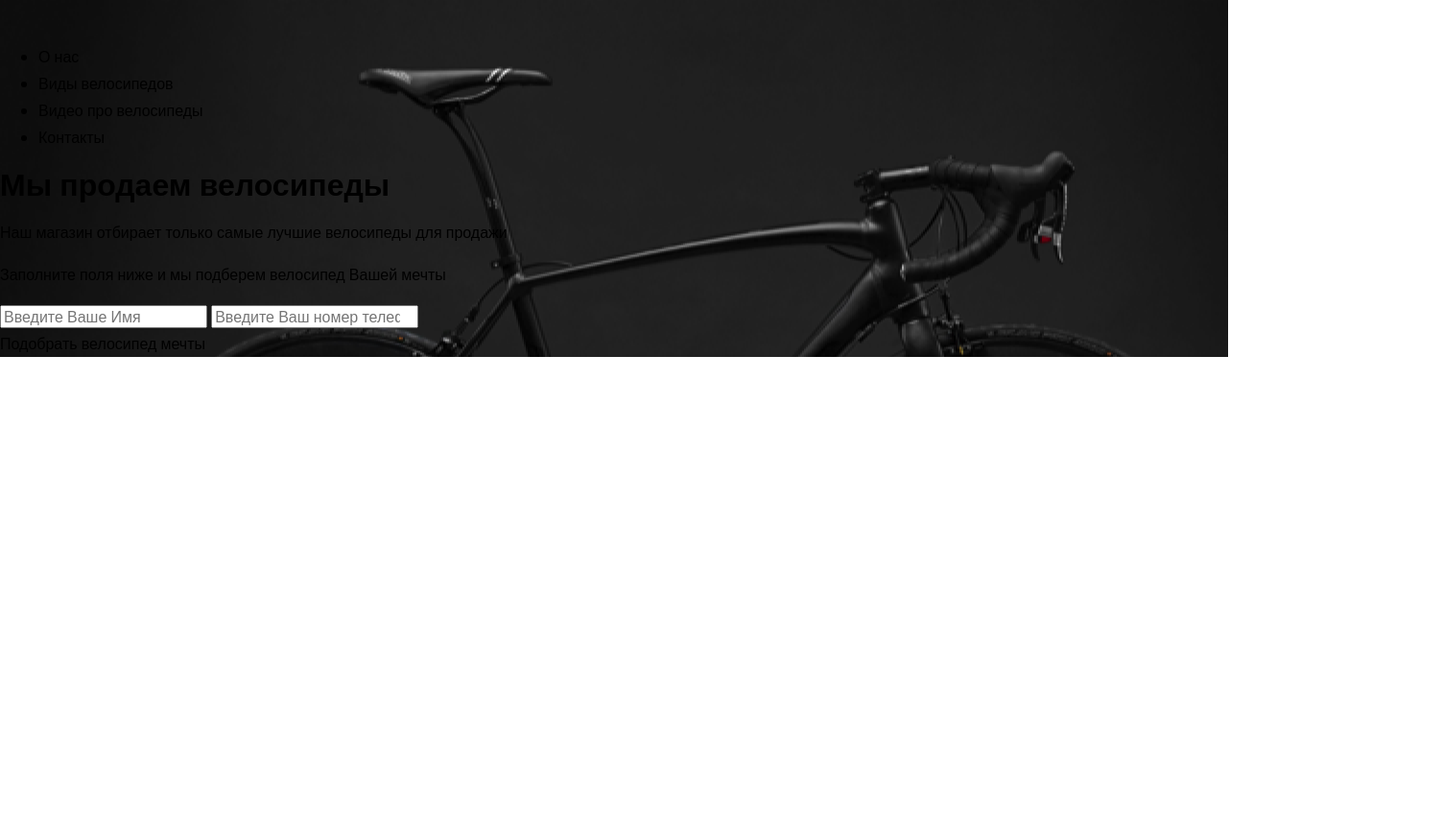
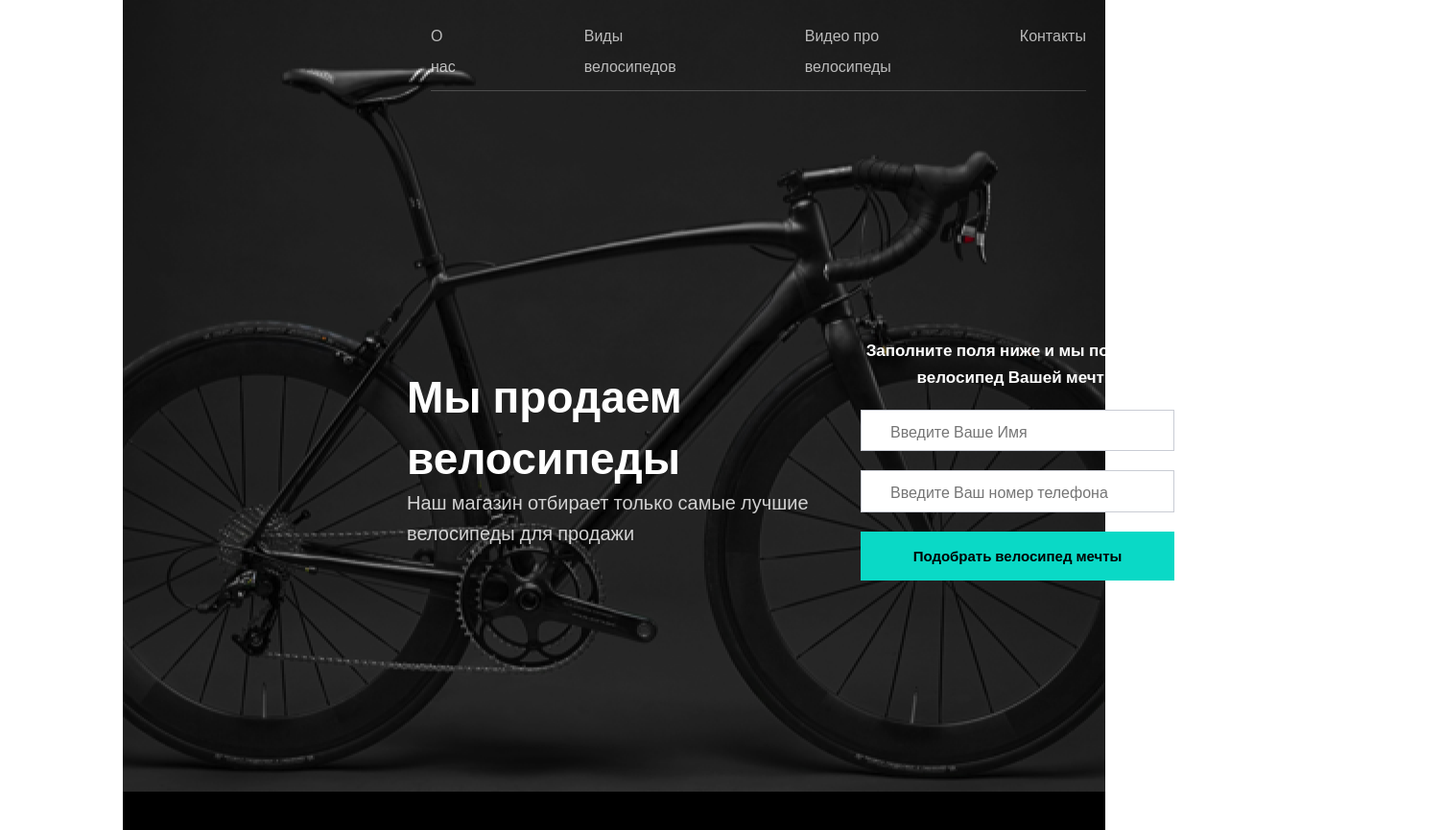
Before and after one commit to Venera-s/bicycles, a website: page source/index.html in a window 1280 px wide. Shown: the whole page at 96% size, 1504 px wide, since content can reach past the window. Before the commit the page ends 800 px from the top, so only its background shows below. Drawn offline with nearby package versions, Linux system fonts and the light colour scheme; files that its build step writes are made by us from their sources.

Commit message:
стилизация и сетка header

```diff
--- a/source/index.html
+++ b/source/index.html
@@ -1,8 +1,9 @@
 <!DOCTYPE html>
 <html lang="ru">
+
 <head>
   <meta charset="UTF-8">
-  <title>Moon - интернет-магазинов велосипедов</title>
+  <title>Moon - интернет-магазин велосипедов</title>
   <meta name="viewport" content="width=device-width, initial-scale=1.0">
   <link rel="preload" href="fonts/open-sans-300.woff2" as="font" crossorigin="anonymous">
   <link rel="preload" href="fonts/open-sans-400.woff2" as="font" crossorigin="anonymous">
@@ -10,30 +11,51 @@
   <link rel="preload" href="fonts/open-sans-700.woff2" as="font" crossorigin="anonymous">
   <link href="css/style.min.css" rel="stylesheet">
 </head>
+
 <body>
-<header class="main-header">
+  <header class="main-header container">
     <nav class="main-nav">
+      <ul class="main-nav__list">
+        <li class="main-nav__item">
+          <a class="main-nav__link" href="#">О нас</a>
+        </li>
+        <li class="main-nav__item">
+          <a class="main-nav__link" href="#">Виды велосипедов</a>
+        </li>
+        <li class="main-nav__item">
+          <a class="main-nav__link" href="#">Видео про велосипеды</a>
+        </li>
+        <li class="main-nav__item">
+          <a class="main-nav__link" href="#">Контакты</a>
+        </li>
+      </ul>
+    </nav>
+    <button class="main-nav__btn" type="button" aria-label="Открыть меню"></button>
+    <div class="main-nav__intro-wrap">
+      <div class="main-nav__intro">
         <a class="main-nav__logo" href="#">
           <svg class="main-nav__icon" width="68" height="21">
             <use xlink:href="img/sprite.svg#icon-logo"></use>
           </svg>
         </a>
-  <ul class="main-nav__list">
-    <li class="main-nav__item" href="#">О нас</li>
-    <li class="main-nav__item" href="#">Виды велосипедов</li>
-    <li class="main-nav__item" href="#">Видео про велосипеды</li>
-    <li class="main-nav__item" href="#">Контакты</li>
-  </ul>
-</nav>
         <h1 class="main-header__title">Мы продаем велосипеды</h1>
         <p class="main-header__description">Наш магазин отбирает только самые лучшие велосипеды для продажи</p>
-<section class="form-bid">
+      </div>
+      <article class="form-bid">
         <h2 class="visually-hidden form-bid__title">Подобрать велосипед</h2>
         <p class="form-bid__text">Заполните поля ниже и мы подберем велосипед Вашей мечты</p>
-  <input class="form-bid__name" type="text" placeholder="Введите Ваше Имя">
-  <input class="form-bid__phone" type="number" placeholder="Введите Ваш номер телефона">
-</section>
+        <div class="form-bid__wrap">
+          <input class="form-bid__input form-bid__input--name" type="text" placeholder="Введите Ваше Имя">
+        </div>
+        <div class="form-bid__wrap">
+          <input class="form-bid__input form-bid__input--phone" type="text" placeholder="Введите Ваш номер телефона">
+        </div>
+        <div class="form-bid__wrap">
           <submit class="form-bid__btn" type="submit">Подобрать велосипед мечты</submit>
+        </div>
+      </article>
   </header>
+  </div>
 </body>
+
 </html>
--- /dev/null
+++ b/source/sass/blocks/container.scss
@@ -0,0 +1,16 @@
+.container {
+  margin: 0 auto;
+  padding: 0 137px;
+  max-width: $desktop-width;
+  width: 100%;
+
+
+  @media (min-width: $tablet-width) {
+    padding: 0 89px;
+  }
+
+
+  @media (min-width: $mobile-width) {
+    padding: 0 16px;
+  }
+}
--- /dev/null
+++ b/source/sass/blocks/form-bid.scss
@@ -0,0 +1,33 @@
+.form-bid {
+  width: 327px;
+  text-align: center;
+}
+
+.form-bid__text {
+  @include reset-indents;
+  padding-bottom: 20px;
+  font-size: 17px;
+  font-weight: 600;
+  text-align: center;
+  color: #ffffff;
+}
+
+.form-bid__wrap {
+  padding-bottom: 20px;
+}
+
+.form-bid__input {
+  @include reset-indents;
+  width: 327px;
+  padding: 13px 30px 10px;
+  border: 1px solid #c9ccd4;
+}
+
+.form-bid__btn {
+  width: 327px;
+  padding: 15px 48px;
+  font-size: 15px;
+  line-height: 21px;
+  font-weight: 700;
+  background-color: $color-accent;
+}
--- a/source/sass/blocks/main-header.scss
+++ b/source/sass/blocks/main-header.scss
@@ -1,4 +1,32 @@
 .main-header {
-  background-image: url("../../img/bike-desktop.png");
+  display: flex;
+  flex-wrap: wrap;
+  background: url("../../img/bike-desktop.png") 50% 0% no-repeat;
   background-color: $color-main;
 }
+
+.main-nav__intro-wrap {
+  display: flex;
+  justify-content: space-between;
+  padding: 0 280px 240px;
+}
+
+.main-nav__intro {
+  width: 473px;
+}
+
+.main-header__title {
+  @include reset-indents;
+  font-size: 46px;
+  line-height: 64px;
+  font-weight: 700;
+  color: #ffffff;
+}
+
+.main-header__description {
+  @include reset-indents;
+  font-size: 20px;
+  line-height: 32px;
+  font-weight: 300;
+  color: rgba(255, 255, 255, 0.8);
+}
--- a/source/sass/blocks/main-nav.scss
+++ b/source/sass/blocks/main-nav.scss
@@ -0,0 +1,31 @@
+.main-nav {
+  display: flex;
+  flex-wrap: wrap;
+  padding: 21px 305px 0 305px;
+}
+
+.main-nav__intro-wrap {
+  padding-top: 256px;
+}
+
+.main-nav__list {
+  @include reset-list;
+  display: flex;
+  justify-content: center;
+  padding-bottom: 9px;
+  border-bottom: 1px solid rgba(255, 255, 255, 0.2);
+}
+
+.main-nav__item:not(:last-child) {
+  padding-right: 134px;
+}
+
+.main-nav__link {
+  line-height: 32px;
+  font-weight: 300;
+  color: rgba(255, 255, 255, 0.7);
+}
+
+.main-nav__btn {
+  display: none;
+}
--- a/source/sass/style.scss
+++ b/source/sass/style.scss
@@ -1,8 +1,10 @@
-@import "visually-hidden.scss";
 @import "normalize.scss";
 @import "font-face.scss";
 @import "variables.scss";
 @import "mixins.scss";
 @import "common.scss";
+@import "visually-hidden.scss";
+@import "blocks/container.scss";
 @import "blocks/main-header.scss";
 @import "blocks/main-nav.scss";
+@import "blocks/form-bid.scss";
--- a/source/sass/variables.scss
+++ b/source/sass/variables.scss
@@ -1,3 +1,4 @@
+$mobile-width: 320px;
 $tablet-width: 768px;
 $desktop-width: 1024px;
 $retina-dpi: 144dpi;
```
Lines whose indentation alone changed are shown as unchanged.
